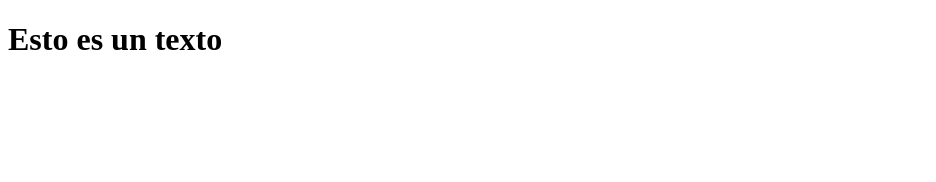
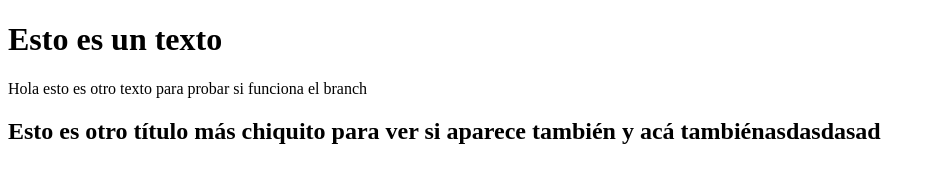
Before and after one commit to Matiaspf/VinOnline-, a plain HTML site: page Repositorio.html in a window 1280 px wide. Shown: the whole page, without its empty margins (0-936 px from the left). Drawn offline with Linux system fonts and the light colour scheme.

Commit message:
agregué texto suelto

```diff
--- a/Repositorio.html
+++ b/Repositorio.html
@@ -8,5 +8,10 @@
 </head>
 <body>
     <h1>Esto es un texto</h1>
+    <p>Hola esto es otro texto para probar si funciona el branch</p>
+
+    <h2>Esto es otro título más chiquito para ver si aparece también
+        y acá tambiénasdasdasad
+    </h2>
 </body>
 </html>
```
